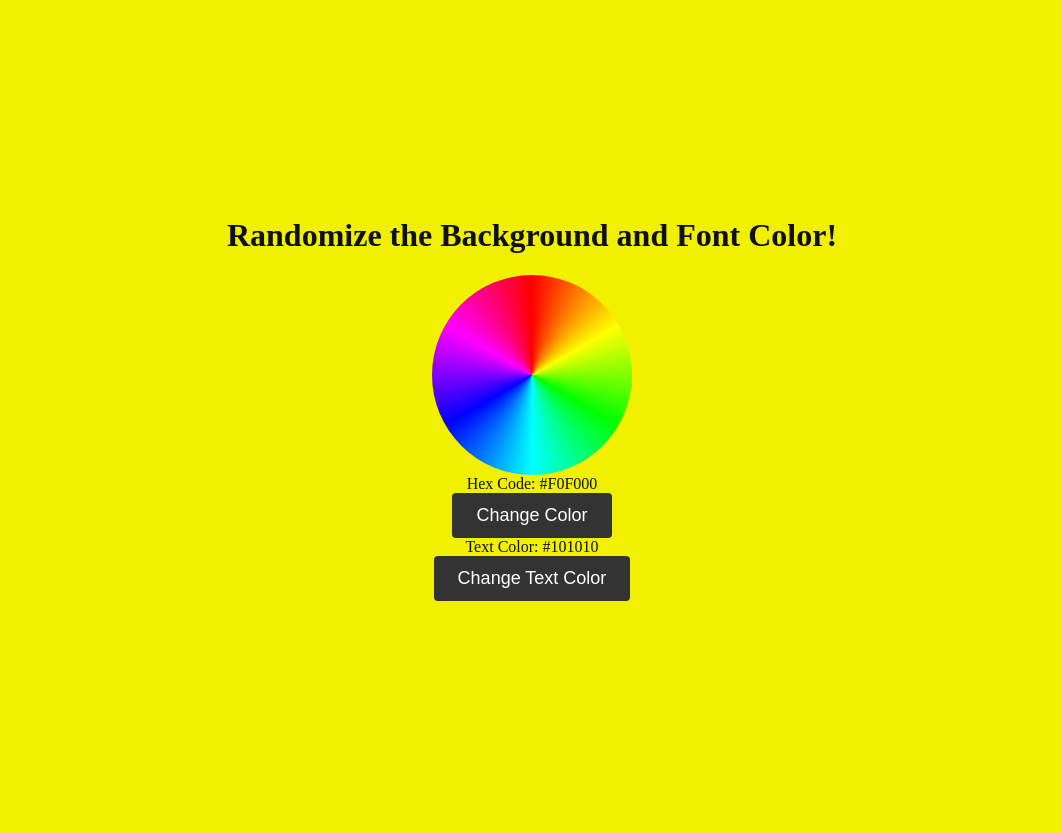
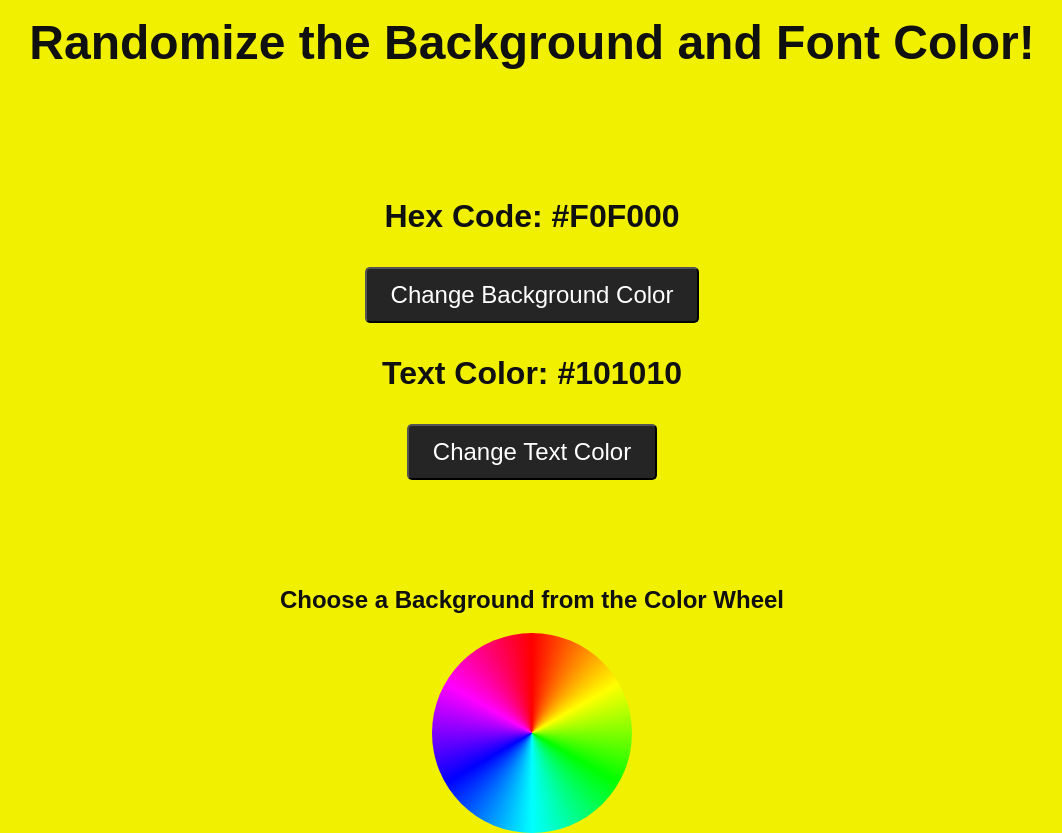
Before and after one commit to Ryan-Biondo/color-randomizer, a plain HTML site: page index.html in a window 1280 px wide. Shown: the whole page, without its empty margins (108-1170 px from the left). Drawn offline with Linux system fonts and the light colour scheme.

Commit message:
Fixed color wheel, finished css, finished README

```diff
--- a/bgGenerator.js
+++ b/bgGenerator.js
@@ -1,12 +1,15 @@
-const colorButton = document.getElementById("colorButton");
-const colorCodeElement = document.getElementById("colorCode");
+// Get color button and color code element for background color
+const colorButton = document.getElementById('colorButton');
+const colorCodeElement = document.getElementById('colorCode');
 
-const textColorButton = document.getElementById("textColorButton");
-const textColorCodeElement = document.getElementById("textColorCode");
+// Get color button and color code element for text color
+const textColorButton = document.getElementById('textColorButton');
+const textColorCodeElement = document.getElementById('textColorCode');
 
+// Generate a random color
 function getRandomColor() {
-  const letters = "0123456789ABCDEF";
-  let color = "#";
+  const letters = '0123456789ABCDEF';
+  let color = '#';
 
   for (let i = 0; i < 6; i++) {
     color += letters[Math.floor(Math.random() * 16)];
@@ -15,17 +18,20 @@ function getRandomColor() {
   return color;
 }
 
+// Change the background color of the webpage
 function changeBackgroundColor() {
   const color = getRandomColor();
   document.body.style.backgroundColor = color;
-  colorCodeElement.textContent = "Hex Code: " + color;
+  colorCodeElement.textContent = 'Hex Code: ' + color;
 }
 
+// Change the text color of the webpage
 function changeTextColor() {
   const color = getRandomColor();
   document.body.style.color = color;
-  textColorCodeElement.textContent = "Text Color: " + color;
+  textColorCodeElement.textContent = 'Text Color: ' + color;
 }
 
-colorButton.addEventListener("click", changeBackgroundColor);
-textColorButton.addEventListener("click", changeTextColor);
+// Event listeners for the color buttons
+colorButton.addEventListener('click', changeBackgroundColor);
+textColorButton.addEventListener('click', changeTextColor);
--- a/colorWheel.js
+++ b/colorWheel.js
@@ -1,22 +1,39 @@
-const colorWheel = document.getElementById("color-wheel");
+// Get color wheel and body element
+const colorWheel = document.getElementById('color-wheel');
 const bodyElement = document.body;
+
 function handleColorChange(event) {
+  // Get the bounding rectangle of the color wheel
   const boundingRect = colorWheel.getBoundingClientRect();
+
+  // Calculate the center coordinates of the color wheel
+  const centerX = boundingRect.width / 2;
+  const centerY = boundingRect.height / 2;
+
+  // Calculate the coordinates of the click relative to the color wheel
   const x = event.clientX - boundingRect.left;
   const y = event.clientY - boundingRect.top;
 
-      const centerX = boundingRect.width / 2;
-      const centerY = boundingRect.height / 2;
+  // Calculate the angle of the click using Math.atan2
+  const angle = Math.atan2(y - centerY, x - centerX);
 
-      const angle = Math.atan2(y - centerY, x - centerX);
-      const degrees = (angle * 180) / Math.PI;
-      const hue = (degrees + 180) % 360;
+  // Convert the angle to degrees and adjust the offset to align with the color wheel
+  let degrees = (angle * 180) / Math.PI;
+  degrees += 90;
 
+  // Round the degrees to get the hue value
+  const hue = Math.round(degrees);
+
+  // Create the new color value using HSL format
   const newColor = `hsl(${hue}, 100%, 50%)`;
+
+  // Update the background color of the color wheel and body element
   colorWheel.style.backgroundColor = newColor;
   bodyElement.style.backgroundColor = newColor;
 
-      console.log(newColor)
+  // Log the new color value to the console
+  console.log(newColor);
 }
 
-    colorWheel.addEventListener("click", handleColorChange);
+// Add the click event listener to the color wheel
+colorWheel.addEventListener('click', handleColorChange);
--- a/index.html
+++ b/index.html
@@ -1,28 +1,33 @@
 <!DOCTYPE html>
 <html lang="en">
-<head>
-  <meta charset="UTF-8">
-  <meta http-equiv="X-UA-Compatible" content="IE=edge">
-  <meta name="viewport" content="width=device-width, initial-scale=1.0">
-  <link rel="stylesheet" href="./main.css">
-  <title>Document</title>
-</head>
-<body>
-  <div class="widget-container">
+  <head>
+    <meta charset="UTF-8" />
+    <meta http-equiv="X-UA-Compatible" content="IE=edge" />
+    <meta name="viewport" content="width=device-width, initial-scale=1.0" />
+    <link rel="stylesheet" href="./main.css" />
+    <title>Random Background and Font Color</title>
+  </head>
+  <body>
+    <!-- Page Wrap -->
+    <div class="page-wrap">
+      <!-- Title -->
+      <h1>Randomize the Background and Font Color!</h1>
 
-    <h1>Randomize the Background and Font Color!</h1>
-
-    <div id="color-wheel"></div>
-      <div class="hex-display">
-        <span id="colorCode">Hex Code: #F0F000</span>
-        <button class="random-color-button" id="colorButton">Change Color</button>
-        <span id="textColorCode">Text Color: #101010</span>
+      <!-- Color Display Section -->
+      <div class="hex-display-wrap">
+        <p class="color-display" id="colorCode">Hex Code: #F0F000</p>
+        <button class="random-color-button" id="colorButton">Change Background Color</button>
+        <p class="color-display" id="textColorCode">Text Color: #101010</p>
         <button class="random-color-button" id="textColorButton">Change Text Color</button>
       </div>
+
+      <!-- Color Wheel Section -->
+      <h2>Choose a Background from the Color Wheel</h2>
+      <div id="color-wheel"></div>
     </div>
-  </div>
+
+    <!-- JavaScript files -->
     <script src="./bgGenerator.js"></script>
     <script src="./colorWheel.js"></script>
-
-</body>
+  </body>
 </html>
--- a/main.css
+++ b/main.css
@@ -1,52 +1,71 @@
+/* Styles for the body */
 body {
-    color: #101010;
-    background-color: #F0F000;
-    transition: background-color 0.5s, color 0.5s;
-  }
+  color: #101010; /* Text color: dark gray */
+  background-color: #f0f000; /* Background color: yellow */
+  transition: background-color 0.5s, color 0.5s; /* Add transition effect to background-color and color */
+  font-family: Arial, Helvetica, sans-serif; /* Set the font family */
+}
 
-  .widget-container {
-    text-align: center;
-    height: 100vh;
-    margin: 0;
-    display: flex;
-    flex-direction: column;
-    align-items: center;
-    justify-content: center;
-    text-align: center;
-  }
+/* Styles for the widget container */
+.page-wrap {
+  text-align: center; /* Center align the content */
+  height: 100vh; /* Set the height to full viewport height */
+  margin: 0; /* Remove margin */
+  display: flex; /* Use flexbox for layout */
+  flex-direction: column; /* Stack items vertically */
+  align-items: center; /* Center align items horizontally */
+  justify-content: center; /* Center align items vertically */
+  text-align: center; /* Center align text */
+}
 
-  .random-color-button {
-    padding: 12px 24px;
-    font-size: 18px;
-    background-color: #333;
-    color: #fff;
-    border: none;
-    border-radius: 4px;
-    cursor: pointer;
-  }
+/* Styles for the heading */
+h1 {
+  font-size: 3em; /* Set the font size to 3em */
+  margin-bottom: 2em; /* Add 2em bottom margin */
+}
 
-  .hex-display {
-    text-align: center;
-    margin-bottom: 20px;
-    display: flex;
-    flex-direction: column;
-    align-items: center;
-  }
+/* Styles for the hex and button group */
+.hex-display-wrap {
+  text-align: center; /* Center align the content */
+  margin-bottom: 20px; /* Add 20px bottom margin */
+  display: flex; /* Use flexbox for layout */
+  flex-direction: column; /* Stack items vertically */
+  justify-content: space-around; /* Distribute space evenly between items */
+  align-items: center; /* Center align items horizontally */
+  height: 300px; /* Set the height to 300px */
+  margin-bottom: 100px; /* Add 100px bottom margin */
+}
 
+/* Styles for the hex code color displays */
+.color-display {
+  font-size: 2em; /* Set the font size to 2em */
+  font-weight: bold; /* Set font weight to bold */
+}
 
-  #color-wheel {
-    width: 200px;
-    height: 200px;
-    border-radius: 50%;
-    background-image: conic-gradient(red, yellow, lime, aqua, blue, magenta, red);
-    cursor: crosshair;
-  }
+/* Styles for the random color buttons */
+.random-color-button {
+  padding: 12px 24px; /* Add 12px vertical padding and 24px horizontal padding */
+  font-size: 1.5em; /* Set the font size to 1.5em */
+  background-color: #252525; /* Background color: dark gray */
+  color: #ffffff; /* Text color: white */
+  border-radius: 5px; /* Curve corners by 5px */
+  cursor: pointer; /* Set cursor to pointer */
+}
 
-  #color-wheel::before {
-    content: "";
-    display: block;
-    width: 100%;
-    height: 100%;
-    background-color: transparent;
-    border-radius: 50%;
-  }
+/* Styles for the color wheel */
+#color-wheel {
+  width: 200px; /* Set the width to 200px */
+  height: 200px; /* Set the height to 200px */
+  min-height: 200px; /* Set the minimum height to 200px so image doesnt collapse */
+  border-radius: 50%; /* Create a circular shape */
+  background-image: conic-gradient(
+    red 0deg,
+    yellow 60deg,
+    lime 120deg,
+    aqua 180deg,
+    blue 240deg,
+    magenta 300deg,
+    red 360deg
+  ); /* Apply a conic gradient background */
+  cursor: crosshair; /* Set cursor to crosshair */
+}
```
Also changed, not shown: colorRandomizerScreenshot.png (added), 1 other file. Lines whose indentation alone changed are shown as unchanged.
